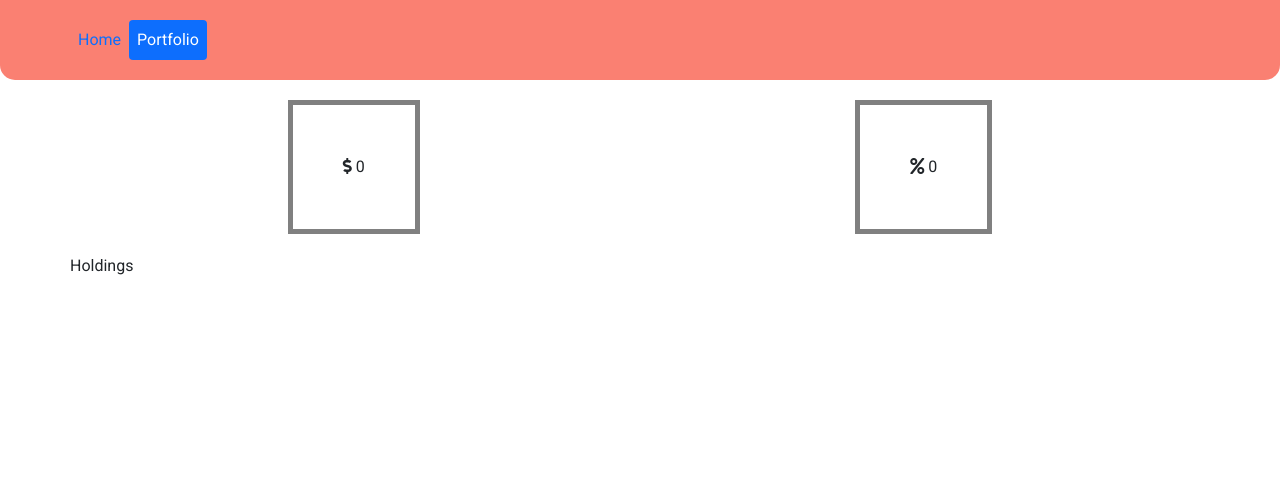
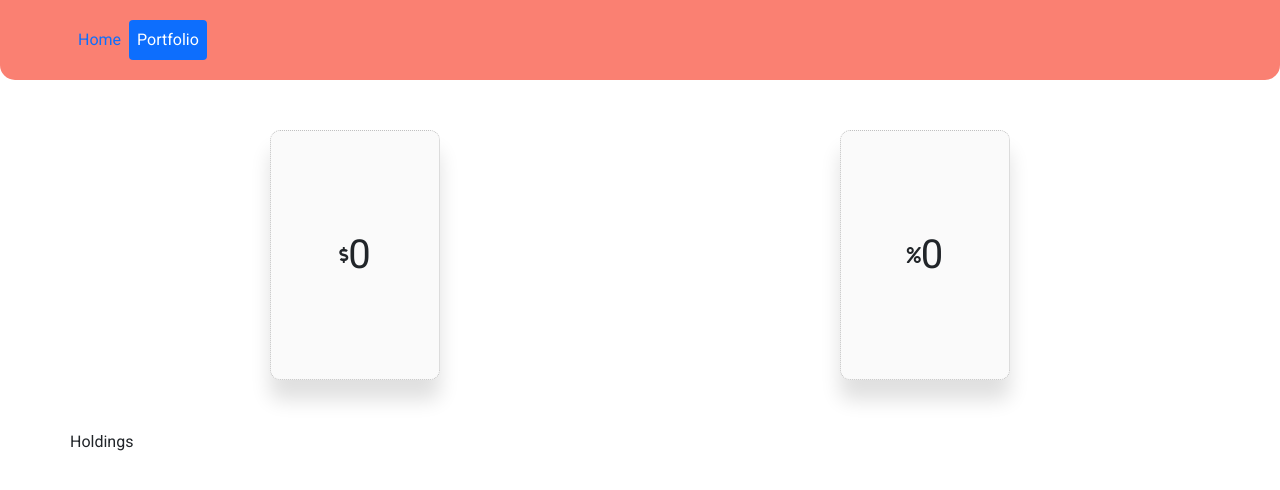
Before and after one commit to a3nath/portfolioapp, a Django app: page /portfolio/ in a window 1280 px wide. Shown: the top 490 px of the page. Run offline with Django 3.2, Linux system fonts and the light colour scheme; data comes from the database, SQL or seed files in the repository; some libraries are stand-ins or nearby versions.

Commit message:
portfolio return icons

```diff
--- a/portfolioapp/static/portfolioapp/portfolio.css
+++ b/portfolioapp/static/portfolioapp/portfolio.css
@@ -1,10 +1,25 @@
 .return-container{
     display: flex;
-    justify-content: space-around;
 }
 
 .return{
-    border: solid grey 5px;
     padding: 50px;
-    margin: 20px;
+    margin: 50px 200px;
+    box-shadow: 0 20px 20px 0 #e0e0e0;
+    border: dotted silver 1px;
+    width: 30%;
+    height: 250px;
+    border-radius: 10px;
+    background: #fafafa;
+    display: flex;
+    justify-content: center;
+    align-items: center;
 }
+
+.return-icon{
+    font-size: 40px;
+}
+
+.return-num{
+    font-size: 40px;
+}
--- a/portfolioapp/templates/portfolioapp/portfolio.html
+++ b/portfolioapp/templates/portfolioapp/portfolio.html
@@ -35,12 +35,12 @@
 <section class='holding-return'>
     <div class="container return-container">
         <div class="return-dol return">
-            {% fa5_icon 'dollar-sign' %}
-            {{return_doll}}
+                {% fa5_icon 'dollar-sign fab' class='dollar-icon return-icon' %}
+                <span class='doll-num return-num'>{{return_doll}}</span>
         </div>
         <div class="return-per return">
-            {% fa5_icon 'percent' %}
-            {{return_per}}
+            {% fa5_icon 'percent' class='percent-icon return-icon' %}
+            <span class='percent-num return-num'>{{return_per}}</span>
         </div>
     </div>
 </section>
```
